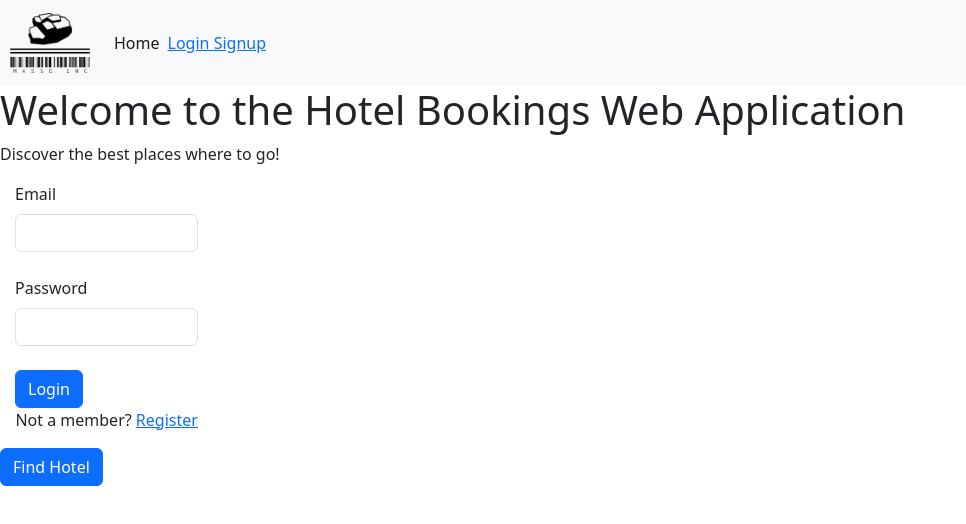
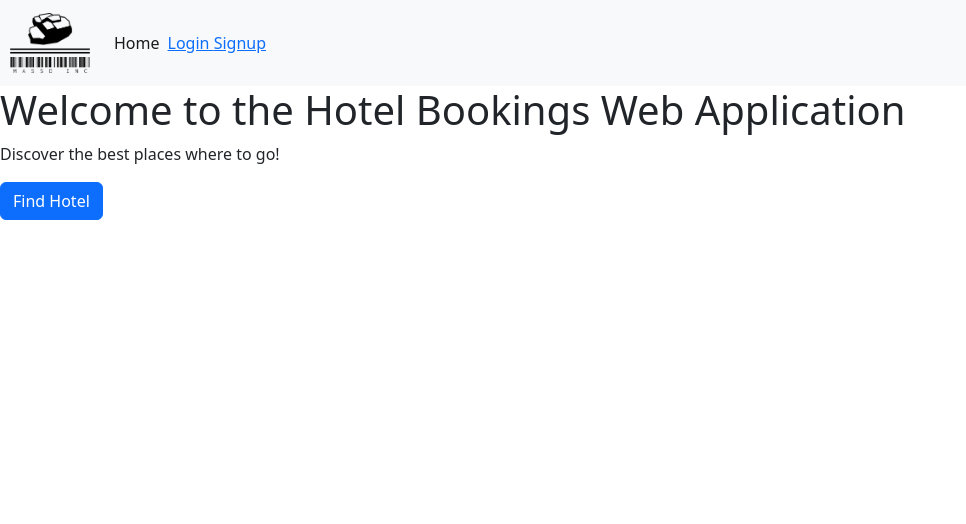
Before and after one commit to ohmpatell/Masso-Inc, a React (Create React App) app in the folder frontend/: page / in a window 1280 px wide. Shown: the top 524 px of the page, without its empty margins (0-966 px from the left). Built offline with nearby package versions, Linux system fonts and the light colour scheme; a small style sheet from the web is missing.

Commit message:
second commit

```diff
--- a/frontend/src/components/landingpage.component.js
+++ b/frontend/src/components/landingpage.component.js
@@ -1,14 +1,6 @@
-import React, { useState } from "react";
 import { Link } from "react-router-dom";
-import Login from "./login.component";
 
 const LandingPage = () => {
-  const [showFindHotel, setShowFindHotel] = useState(true);
-
-  const handleLoginToggle = (isFormVisible) => {
-    setShowFindHotel(!isFormVisible);
-  };
-
   return (
     <div>
       <h1>Welcome to the Hotel Bookings Web Application</h1>
@@ -17,12 +9,11 @@ const LandingPage = () => {
       <img src="url_immagine_hotel" alt="Immagine Hotel" />
       <br />
       */}
-      <Login onLoginToggle={handleLoginToggle} />
-      {showFindHotel && (
-        <Link to="/hotel" className="btn btn-primary">
-          Find Hotel
-        </Link>
-      )}
+      {/*<Login onLoginToggle={handleLoginToggle} />*/}
+
+      <Link to="/hotel" className="btn btn-primary">
+        Find Hotel
+      </Link>
     </div>
   );
 };
```
